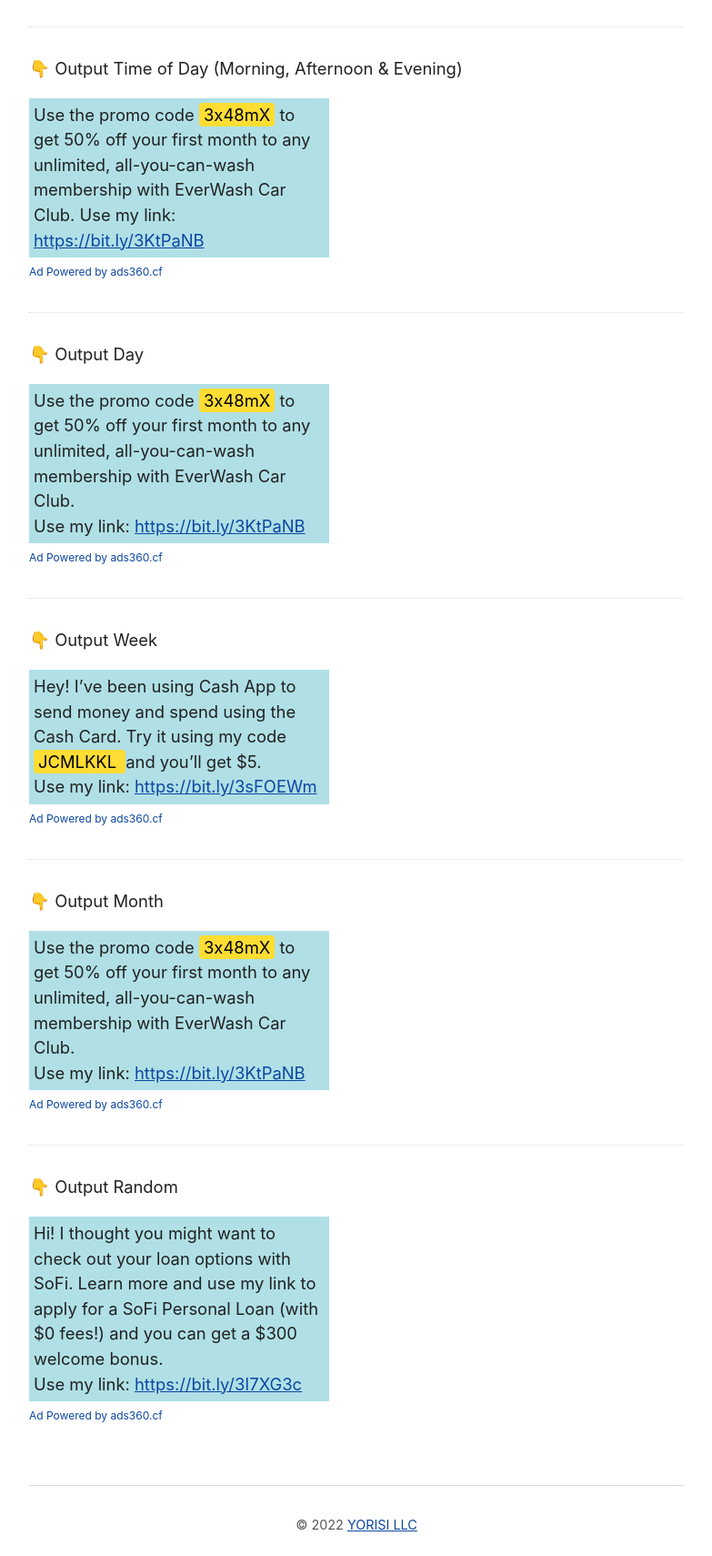
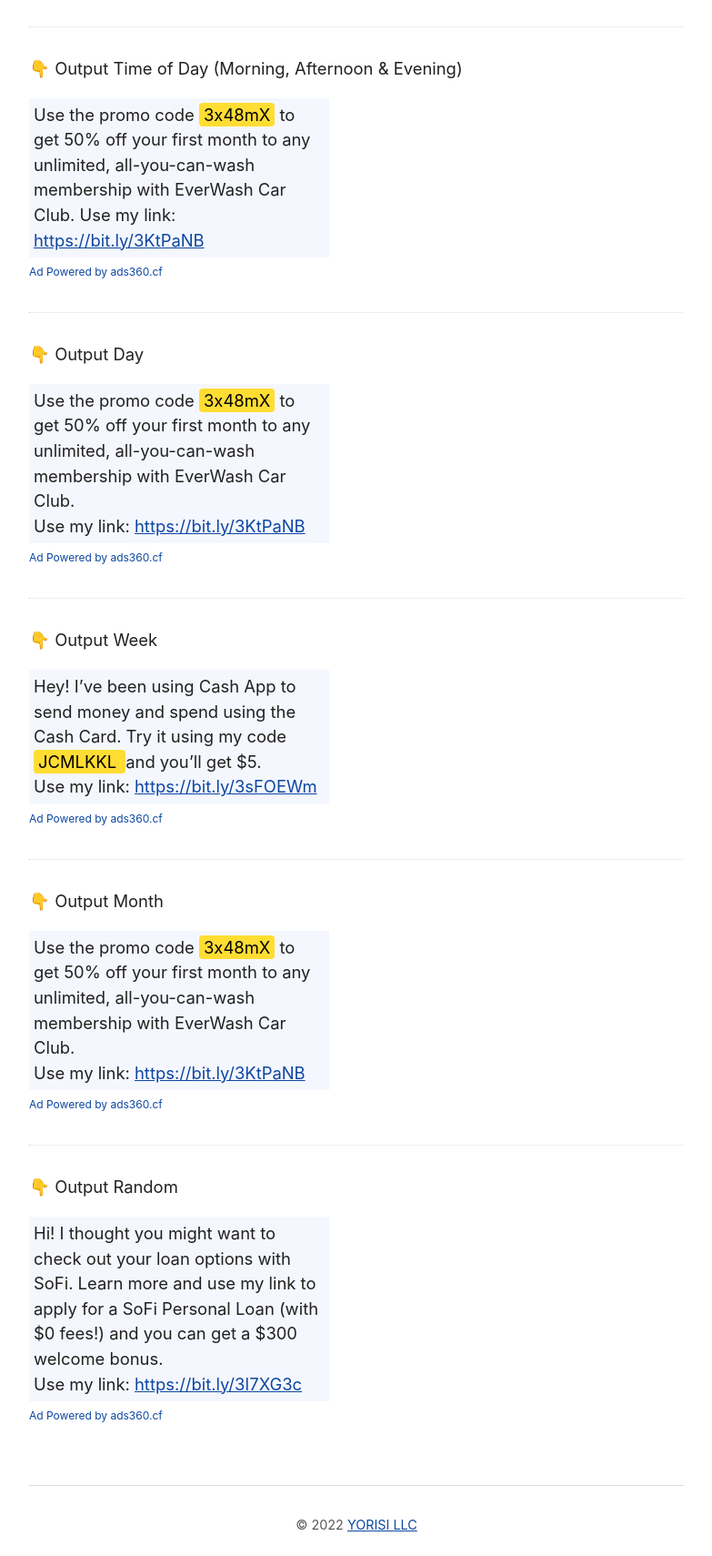
Before and after one commit to erickouassi/MyAds360, a plain HTML site: page demo.html in a window 1280 px wide. Shown: the part 556-2266 px from the top of the page at 91% size, without its empty margins (248-1031 px from the left). Drawn offline with Linux system fonts and the light colour scheme.

Commit message:
Update file

```diff
--- a/ad_script.js
+++ b/ad_script.js
@@ -35,7 +35,7 @@ let currentAd = adtext.filter(function(todayAd) {
 let html = '';
  currentAd.forEach(adData => {
                 let htmlSegment = `
-                <div class="#" style="width:330px;height:auto;background-color:powderblue;padding:5px;">
+                <div class="#" style="width:330px;height:auto;background-color:#F5F7FF;padding:5px;">
                 <span>${adData.adText}</span><br>
                 <span>${adData.callToAction}</span> <a href='${adData.adURL}'rel='nofollow'>
                 <span style="text-decoration: none;">${adData.adURL}</span></a></div>`;
@@ -62,7 +62,7 @@ async function renderByMonthAdText() {
 
   currentAd.forEach(adData => {
                   let htmlSegment = `
-                  <div class="#" style="width:330px;height:auto;background-color:powderblue;padding:5px;">
+                  <div class="#" style="width:330px;height:auto;background-color:#F5F7FF;padding:5px;">
                   <span>${adData.adText}</span><br>
                   <span>${adData.callToAction}</span> <a href='${adData.adURL}'rel='nofollow'>
                   <span style="text-decoration: none;">${adData.adURL}</span></a></div>`;
@@ -87,7 +87,7 @@ async function renderByWeekAdText() {
 
   currentAd.forEach(adData => {
                   let htmlSegment = `
-                  <div class="#" style="width:330px;height:auto;background-color:powderblue;padding:5px;">
+                  <div class="#" style="width:330px;height:auto;background-color:#F5F7FF;padding:5px;">
                   <span>${adData.adText}</span><br>
                   <span>${adData.callToAction}</span> <a href='${adData.adURL}'rel='nofollow'>
                   <span style="text-decoration: none;">${adData.adURL}</span></a></div>`;
@@ -110,7 +110,7 @@ async function renderByRandomAdText() {
 
   // For random row
   let html = '';
-  let htmlSegment = `<div class="#" style="width:330px;height:auto;background-color:powderblue;padding:5px;">
+  let htmlSegment = `<div class="#" style="width:330px;height:auto;background-color:#F5F7FF;padding:5px;">
 <span>${adData.adText}</span><br>
   <span>${adData.callToAction}</span> <a href='${adData.adURL}' rel='nofollow'>
   <span style="text-decoration: none;">${adData.adURL}</span>
@@ -132,7 +132,7 @@ async function renderByTimeAdText() {
       if (currentHour < 12)
       // Morning
           cycleAds = `
-  <div class="#" style="width:330px;height:auto;background-color:powderblue;padding:5px;">
+  <div class="#" style="width:330px;height:auto;background-color:#F5F7FF;padding:5px;">
 <span>Use the promo code <mark>3x48mX</mark> to get 50% off your first month to any unlimited, all-you-can-wash membership with EverWash Car Club.
 Use my link: <a href='https://bit.ly/3KtPaNB' rel='nofollow'>
   <span style="text-decoration: none;">https://bit.ly/3KtPaNB</span></a>
@@ -141,7 +141,7 @@ Use my link: <a href='https://bit.ly/3KtPaNB' rel='nofollow'>
       else if (currentHour >= 12 && currentHour <= 17)
       // Afternoon
           cycleAds = `
-          <div class="#" style="width:330px;height:auto;background-color:powderblue;padding:5px;">
+          <div class="#" style="width:330px;height:auto;background-color:#F5F7FF;padding:5px;">
 <span>I love MoneyGram's easy online transfers & you will too! Use my code <mark>RAFPCM2RN9</mark> for zero fees on your 1st transfer.
               Try them at: <a href='https://bit.ly/3pwcAcM' rel='nofollow'>
   <span style="text-decoration: none;">https://bit.ly/3pwcAcM</span></a>
@@ -150,7 +150,7 @@ Use my link: <a href='https://bit.ly/3KtPaNB' rel='nofollow'>
       else if (currentHour >= 17 && currentHour <= 24)
       // Evening
           cycleAds = `
-          <div class="#" style="width:330px;height:auto;background-color:powderblue;padding:5px;">
+          <div class="#" style="width:330px;height:auto;background-color:#F5F7FF;padding:5px;">
 <span>Hey! I've been using Cash App to send money and spend using the Cash Card. Try it using my code <mark>JCMLKKL</mark> and you'll get $5.
               Use my link: <a href='https://bit.ly/3sFOEWm' rel='nofollow'>
   <span style="text-decoration: none;">https://bit.ly/3sFOEWm</span></a>
```
Also changed, not shown: faq.html (+6 -6 lines).
